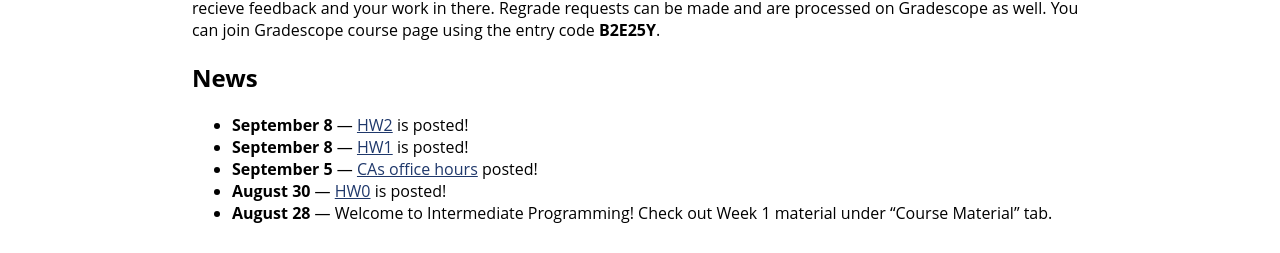
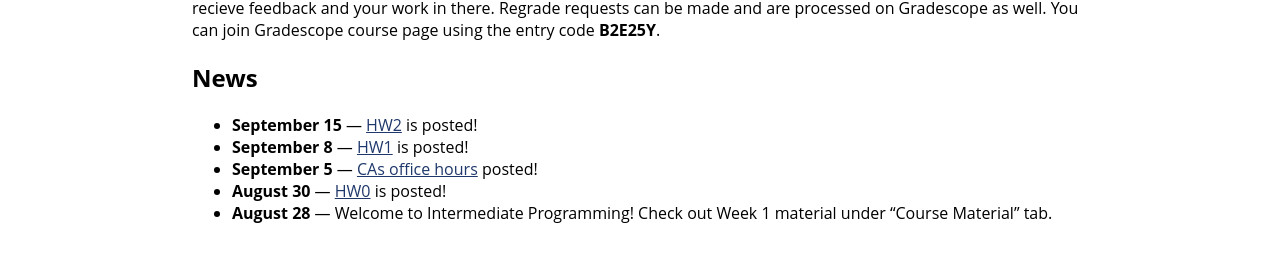
Before and after one commit to jhu-ip/cs220-f23, a Jekyll site: the page built from index.md, in a window 1280 px wide. Shown: the part 701-954 px from the top of the page. Built offline with Jekyll 4.4.1, drawn with Linux system fonts in a browser that asks for light colours.

Commit message:
added hw2

```diff
--- a/index.md
+++ b/index.md
@@ -44,7 +44,7 @@ Gradescope and recieve feedback and your work in there. Regrade requests
 can be made and are processed on Gradescope as well. You can join Gradescope course page using the entry code **B2E25Y**.
 
 ## News
-* **September 8** — [HW2](https://www.gradescope.com/courses/584905/assignments/3340478) is posted!
+* **September 15** — [HW2](https://www.gradescope.com/courses/584905/assignments/3340478) is posted!
 * **September 8** — [HW1](assign/hw1) is posted!
 * **September 5** — [CAs office hours](https://docs.google.com/spreadsheets/d/1wfST1AcrgcNaVsvr6xUWKu4LNAU3JYyFmuhlaIxP0EQ/edit#gid=2050153296) posted!
 * **August 30** — [HW0](assign/hw0) is posted!
```
